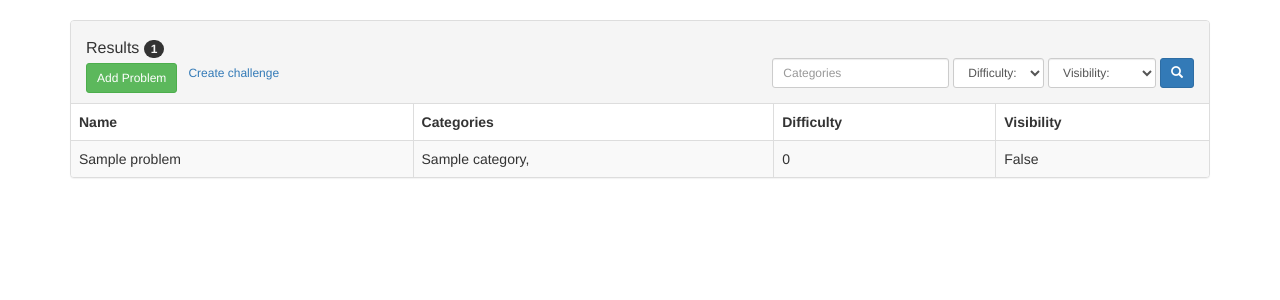
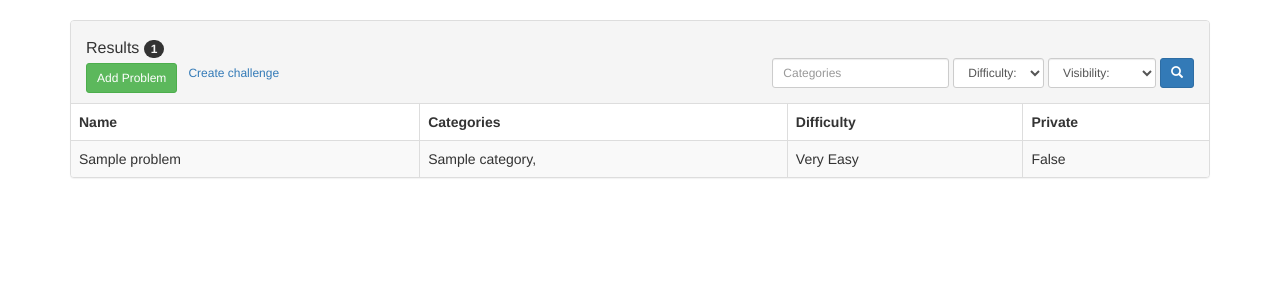
Before and after one commit to Hannarst/FindingProblems, a Django app: page /problems/ in a window 1280 px wide. Shown: the part 52-352 px from the top of the page. Run offline with Django 3.2, Linux system fonts and the light colour scheme; tables that the repository leaves empty hold one stand-in row (values such as "Sample post"); some libraries are stand-ins or nearby versions.

Commit message:
prettier index

```diff
--- a/problems/templates/problems/index.html
+++ b/problems/templates/problems/index.html
@@ -57,7 +57,7 @@
          <th>Name</th>
          <th>Categories</th>
          <th>Difficulty</th>
-         <th>Visibility</th>
+         <th>Private</th>
          {% if challenge %}
          <th>Add/Remove from challenge</th>
          {% endif %}
@@ -74,7 +74,7 @@
             Uncategorised
           {% endfor %}
          </td>
-         <td>{{problem.difficulty}}</td>
+         <td>{{problem.get_difficulty_display}}</td>
          <td>{{problem.private}}</td>
          {% if challenge %}
          <td>
```
